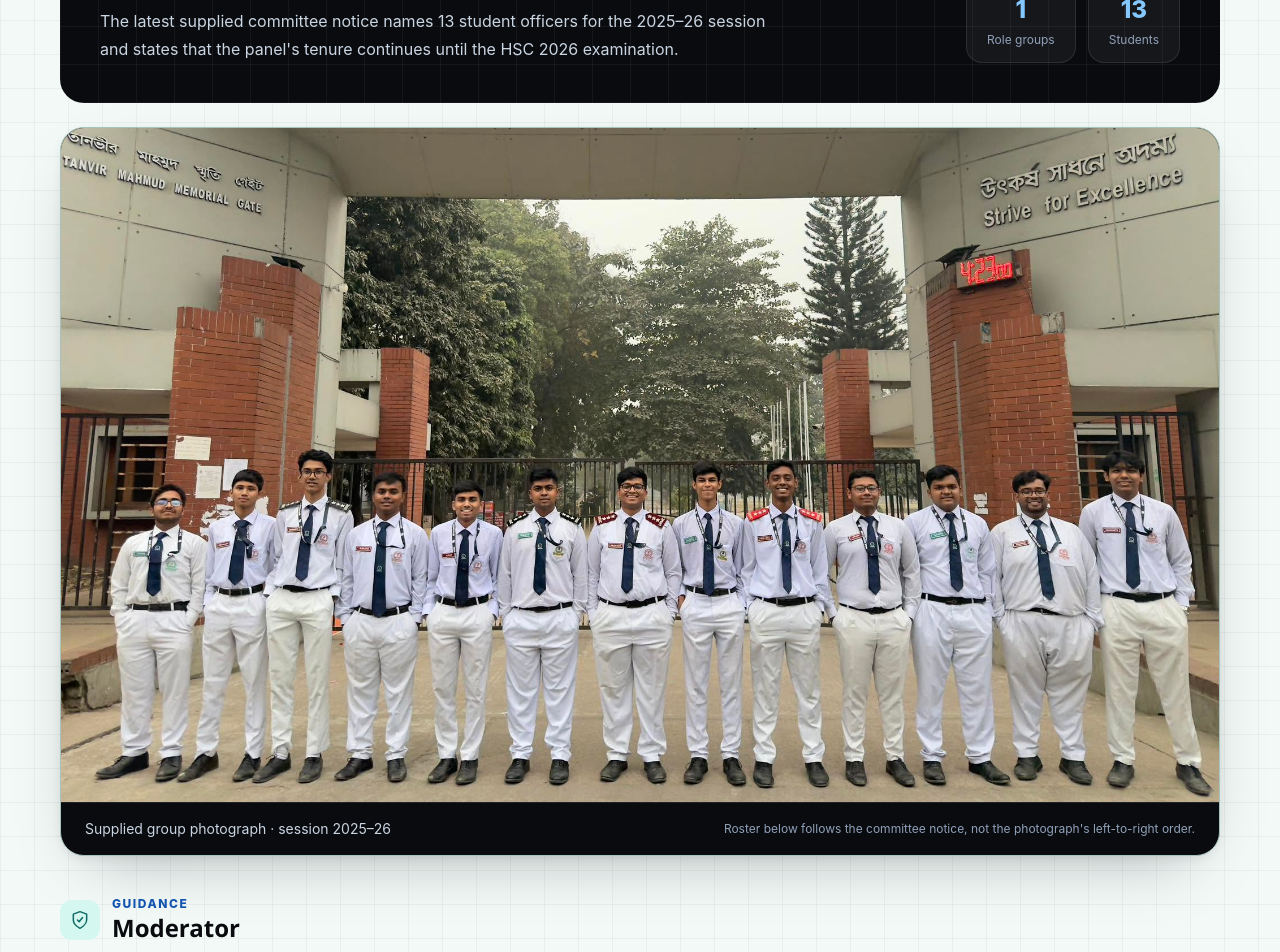
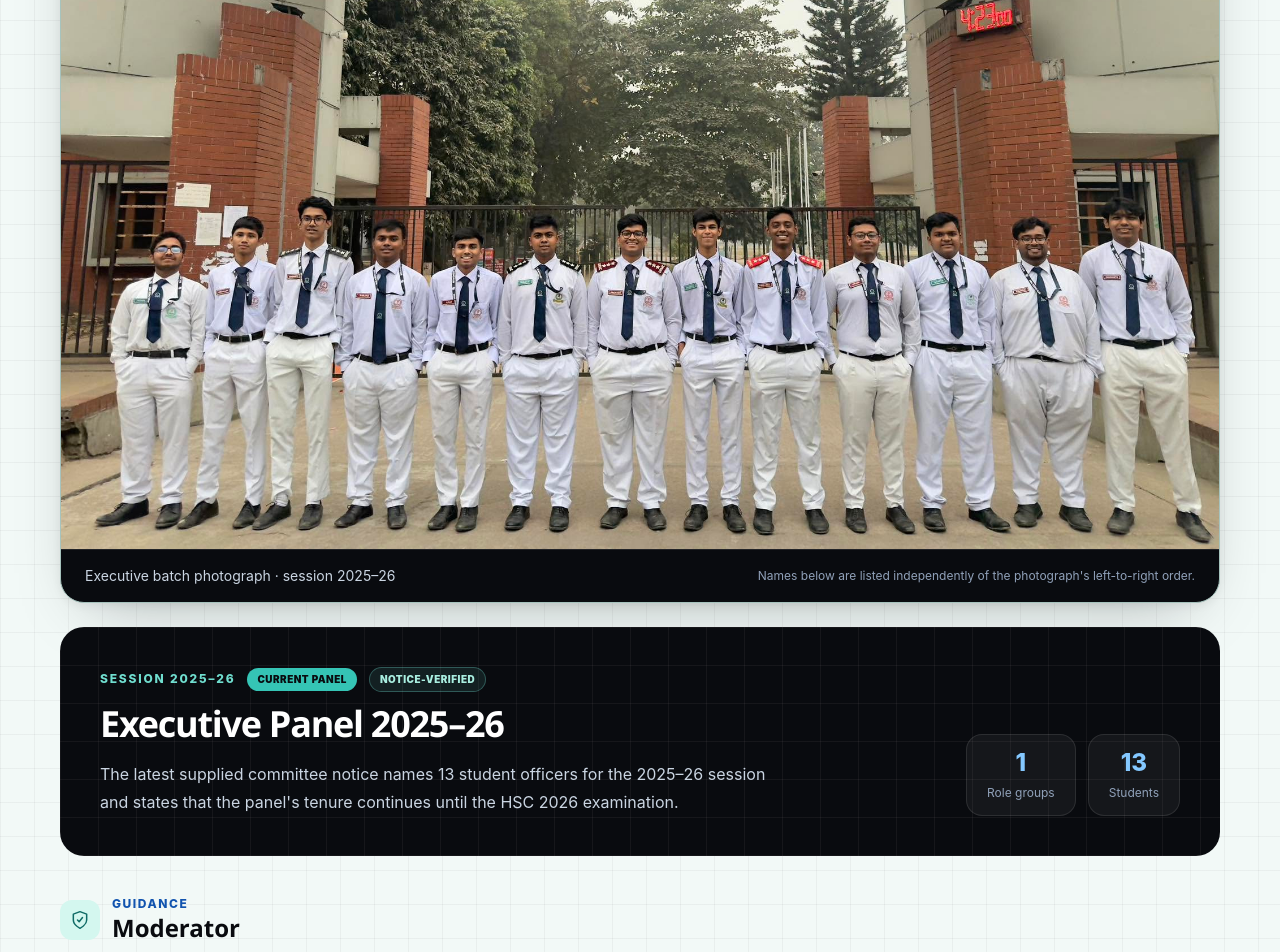
Before and after one commit to DRMCScienceClub/Drmc-Science-club-website, a Next.js app: page /executives in a window 1280 px wide. Shown: the part 1000-1952 px from the top of the page. Built offline with nearby package versions, Linux system fonts and the light colour scheme.

Commit message:
Phase one complete

```diff
--- a/src/components/features/executive-directory.tsx
+++ b/src/components/features/executive-directory.tsx
@@ -50,7 +50,30 @@ export function ExecutiveDirectory({ panels }: { panels: readonly ExecutivePanel
       </div>
 
       <section aria-live="polite" aria-label={`${panel.title} members`} className="mt-10">
-        <div className="science-grid-dark overflow-hidden rounded-3xl bg-navy-950 p-6 text-white sm:p-8 lg:p-10">
+        {panel.groupImage ? (
+          <figure data-reveal="up" className="overflow-hidden rounded-3xl border border-surface-border bg-navy-950 shadow-soft">
+            <Image
+              src={panel.groupImage.src}
+              alt={panel.groupImage.alt}
+              width={panel.groupImage.width}
+              height={panel.groupImage.height}
+              sizes="(min-width: 1280px) 1240px, calc(100vw - 2rem)"
+              className="h-auto w-full"
+            />
+            <figcaption className="flex flex-col gap-1 border-t border-white/10 px-5 py-4 text-sm text-slate-300 sm:flex-row sm:items-center sm:justify-between sm:px-6">
+              <span>Executive batch photograph · session {panel.session}</span>
+              <span className="text-xs text-slate-400">Names below are listed independently of the photograph&apos;s left-to-right order.</span>
+            </figcaption>
+          </figure>
+        ) : (
+          <div className="surface-card science-grid flex min-h-64 flex-col items-center justify-center rounded-3xl border border-dashed border-surface-border px-6 py-12 text-center shadow-card">
+            <span className="inline-flex size-14 items-center justify-center rounded-2xl bg-teal-100 text-teal-700"><Icon name="users" className="size-7" /></span>
+            <h2 className="mt-5 font-display text-xl font-extrabold text-navy-950">Batch photograph awaiting archive</h2>
+            <p className="mt-2 max-w-md text-sm leading-6 text-slate-600">The approved group photograph for session {panel.session} has not yet been supplied.</p>
+          </div>
+        )}
+
+        <div className="science-grid-dark mt-6 overflow-hidden rounded-3xl bg-navy-950 p-6 text-white sm:p-8 lg:p-10">
           <div className="flex flex-col gap-7 lg:flex-row lg:items-end lg:justify-between">
             <div className="max-w-2xl">
               <div className="flex flex-wrap items-center gap-3">
@@ -74,23 +97,6 @@ export function ExecutiveDirectory({ panels }: { panels: readonly ExecutivePanel
             </div>
           </div>
         </div>
-
-        {panel.groupImage && (
-          <figure data-reveal="up" className="mt-6 overflow-hidden rounded-3xl border border-surface-border bg-navy-950 shadow-soft">
-            <Image
-              src={panel.groupImage.src}
-              alt={panel.groupImage.alt}
-              width={panel.groupImage.width}
-              height={panel.groupImage.height}
-              sizes="(min-width: 1280px) 1240px, calc(100vw - 2rem)"
-              className="h-auto w-full"
-            />
-            <figcaption className="flex flex-col gap-1 border-t border-white/10 px-5 py-4 text-sm text-slate-300 sm:flex-row sm:items-center sm:justify-between sm:px-6">
-              <span>Supplied group photograph · session {panel.session}</span>
-              <span className="text-xs text-slate-400">Roster below follows the committee notice, not the photograph&apos;s left-to-right order.</span>
-            </figcaption>
-          </figure>
-        )}
 
         <section aria-labelledby="faculty-leadership" className="mt-10">
           <div className="flex items-center gap-3"><span className="inline-flex size-10 items-center justify-center rounded-xl bg-teal-100 text-teal-700"><Icon name="shield" /></span><div><p className="text-xs font-extrabold uppercase tracking-[0.13em] text-science-700">Guidance</p><h3 id="faculty-leadership" className="font-display text-2xl font-extrabold text-navy-950">{panel.advisers.length > 0 ? "Moderator & advisers" : "Moderator"}</h3></div></div>
```
Also changed, not shown: 1 other file (tests, documents, lock files or other folders).
